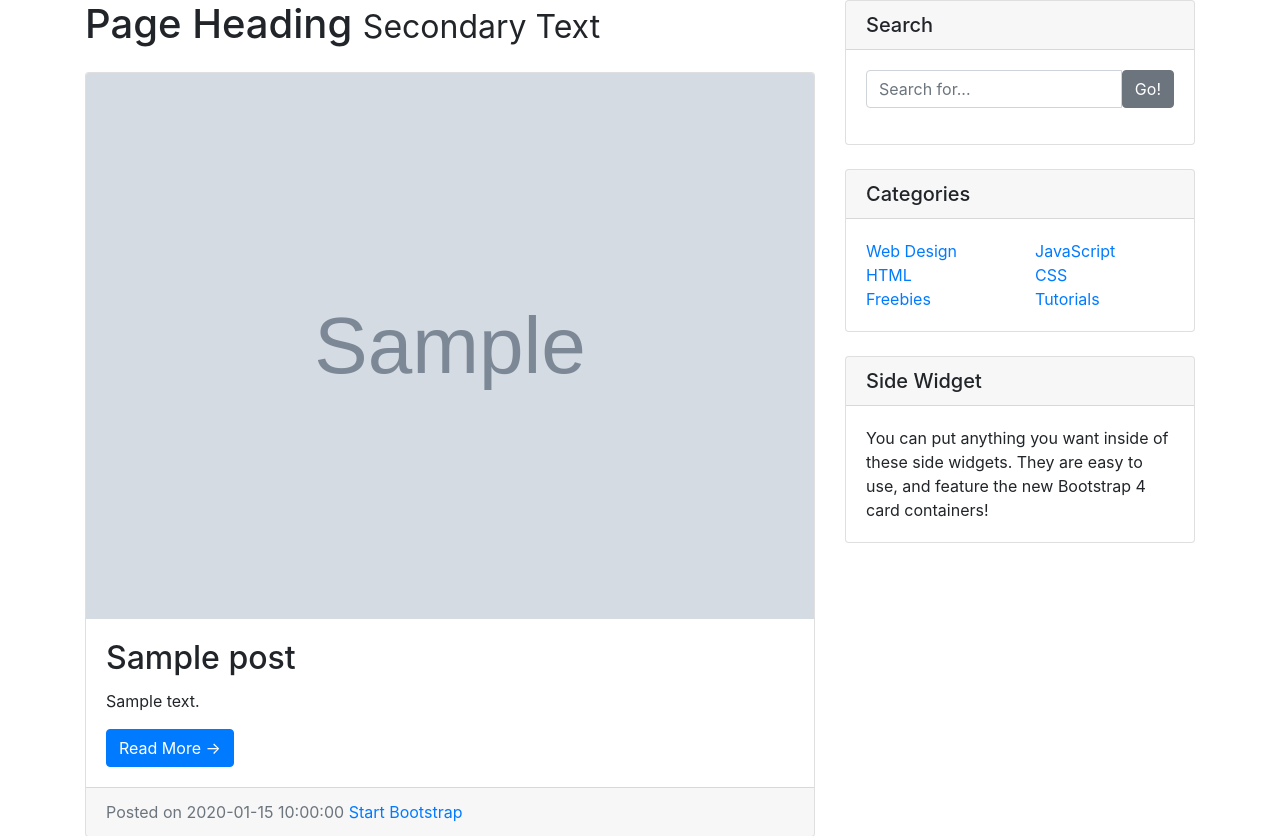
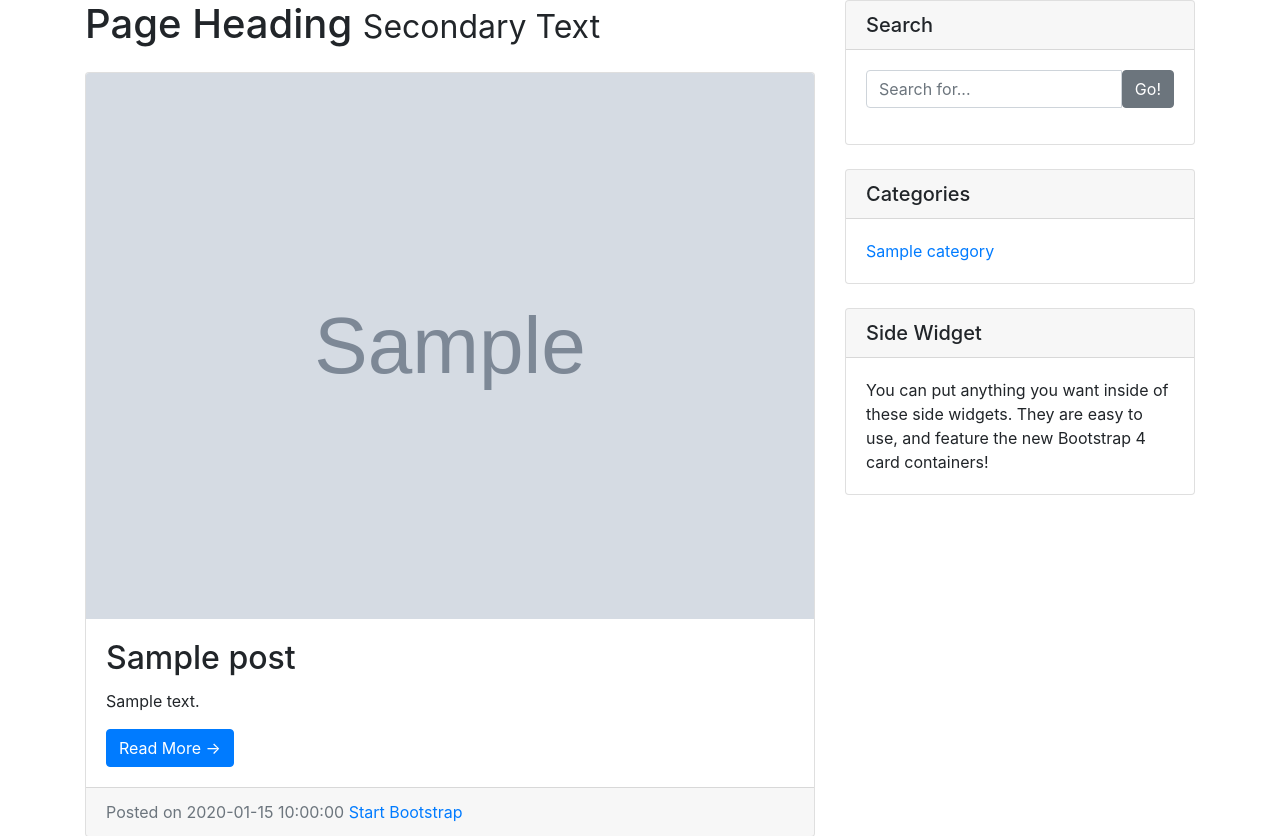
Before and after one commit to saif1642/PHP-Blog-with-CMS, a PHP site: page / in a window 1280 px wide. Shown: the part 104-940 px from the top of the page. Run offline with PHP 8.4, Linux system fonts and the light colour scheme; tables that the repository leaves empty or names only in its code hold one stand-in row (values such as "Sample post"); grey boxes marked "Sample" are stand-in pictures.

Commit message:
Adding categories to sidebar

```diff
--- a/includes/sidebar.php
+++ b/includes/sidebar.php
@@ -16,35 +16,24 @@
   </div>
 </div>
 
+<?php
+   $cat_query = "SELECT * FROM category LIMIT 3";
+   $execute_query = mysqli_query($con,$cat_query);
+?>
+
 <!-- Categories Widget -->
 <div class="card my-4">
   <h5 class="card-header">Categories</h5>
   <div class="card-body">
     <div class="row">
-      <div class="col-lg-6">
+      <div class="col-lg-12">
         <ul class="list-unstyled mb-0">
-          <li>
-            <a href="#">Web Design</a>
-          </li>
-          <li>
-            <a href="#">HTML</a>
-          </li>
-          <li>
-            <a href="#">Freebies</a>
-          </li>
-        </ul>
-      </div>
-      <div class="col-lg-6">
-        <ul class="list-unstyled mb-0">
-          <li>
-            <a href="#">JavaScript</a>
-          </li>
-          <li>
-            <a href="#">CSS</a>
-          </li>
-          <li>
-            <a href="#">Tutorials</a>
-          </li>
+          <?php
+            while($row = mysqli_fetch_assoc($execute_query)){
+              $cat_title = $row['cat_title'];
+              echo "<li ><a href='#'>{$cat_title}</a></li>";
+            }
+          ?>
         </ul>
       </div>
     </div>
```
